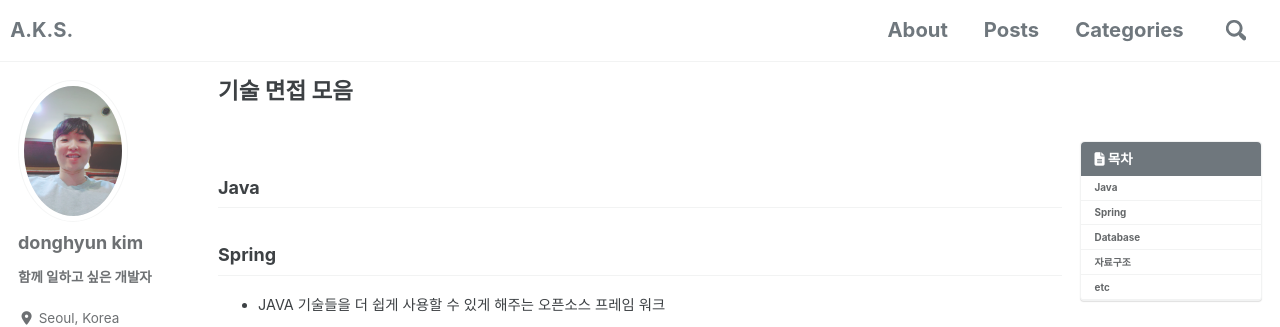
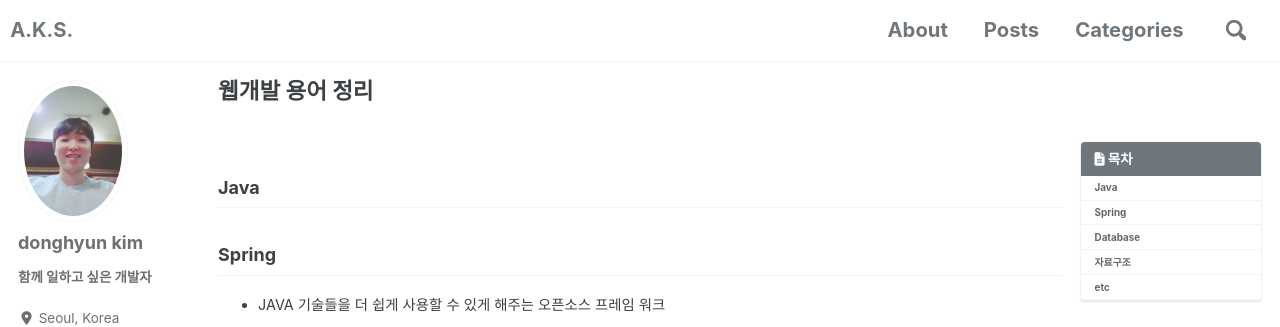
Before and after one commit to dhk5646/dhk5646.github.io, a Jekyll site: the page built from _posts/etc/2021-04-24-etc-5.md, in a window 1280 px wide and 900 px high. Shown: the top 327 px of the window. Built offline with Jekyll 4.4.1, drawn with Linux system fonts in a browser that asks for light colours; cached includes are drawn as plain includes; nearby versions of some CDN libraries; comment, search, counter and statistics services are not loaded.

Commit message:
title 변경

```diff
--- a/_posts/etc/2021-04-24-etc-5.md
+++ b/_posts/etc/2021-04-24-etc-5.md
@@ -1,5 +1,5 @@
 ---
-title: "기술 면접 모음"
+title: "웹개발 용어 정리"
 categories: etc
 tags: etc
 toc: true
```
